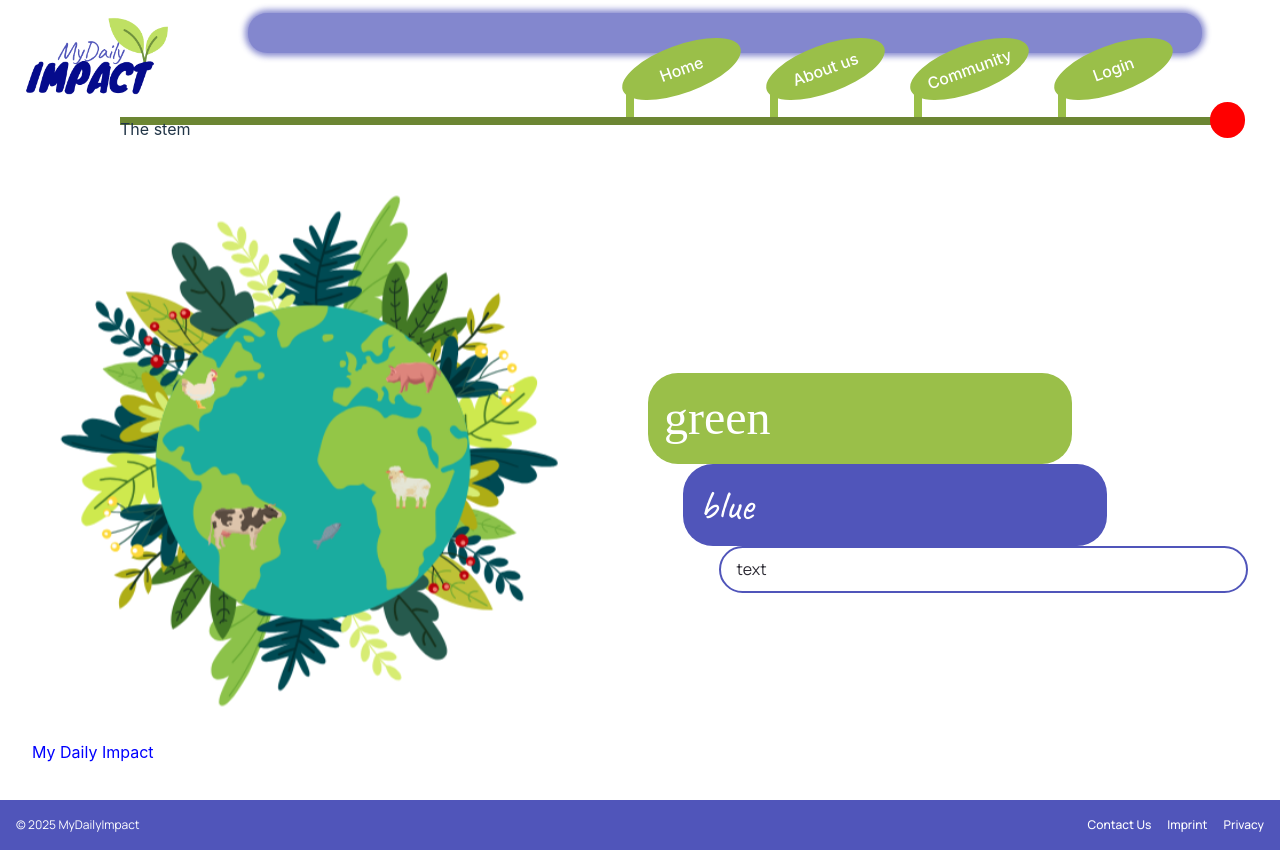
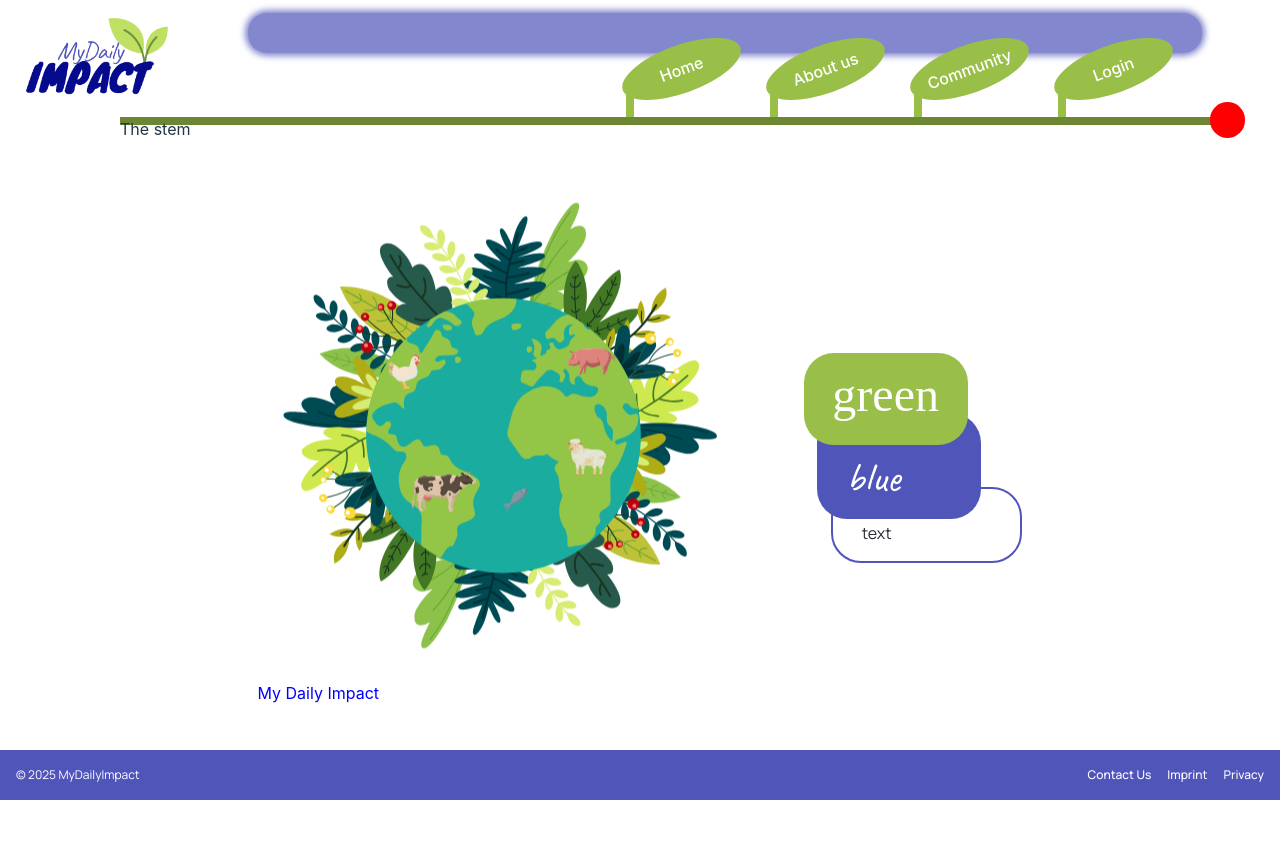
Before and after one commit to TechLabs-Remote-Bootcamp/WS24-MyDailyImpact, a React (Vite) app in the folder mdi-react/: page / in a window 1280 px wide. After the commit the page ends 800 px from the top, so only its background shows below. Built offline with nearby package versions, Linux system fonts and the light colour scheme; a web font is replaced by a local one.

Commit message:
adjust css

```diff
--- a/mdi-react/src/components/Content_LR.scss
+++ b/mdi-react/src/components/Content_LR.scss
@@ -4,12 +4,8 @@
   column-gap: 4rem;
   padding: 2rem 2rem 0;
   align-items: center;
-  justify-items: center;
+  justify-content: center;
   color: blue;
-}
-
-img {
-  width: 40rem;
 }
 
 .right-box {
--- a/mdi-react/src/styles/rc_general.scss
+++ b/mdi-react/src/styles/rc_general.scss
@@ -3,14 +3,14 @@
 
 .content-container {
   display: grid;
-  grid-template-columns: 1fr 1fr 10fr 1fr 4fr;
+  grid-template-columns: 1fr 1fr 10fr 1fr 3fr;
   grid-template-rows: repeat(3);
-  width: 600px;
+  max-width: 1000px;
   color: $white;
 
   div {
     border-radius: 30px;
-    padding: 0.6rem 1rem;
+    padding: 1rem 1.8rem;
   }
 
   .green-box {
@@ -19,6 +19,9 @@
     background-color: $secondary;
     font-family: $font-family-title;
     font-size: 3rem;
+    z-index: 100;
+    padding-bottom: 1.5rem;
+    line-height: 3.3rem;
   }
 
   .blue-box {
@@ -27,6 +30,11 @@
     background-color: $primary-medium;
     font-family: $font-family-page-title;
     font-size: 2.6rem;
+    margin-top: -2rem;
+    z-index: 60;
+    padding-top: 2.8rem;
+    padding-bottom: 1.4rem;
+    line-height: 2.4rem;
   }
 
   .text-box {
@@ -36,5 +44,9 @@
     font-family: $font-family-general;
     color: $grey-700;
     font-size: 1rem;
+    z-index: 10;
+    margin-top: -2rem;
+    z-index: 50;
+    padding-top: 2rem;
   }
 }
```
